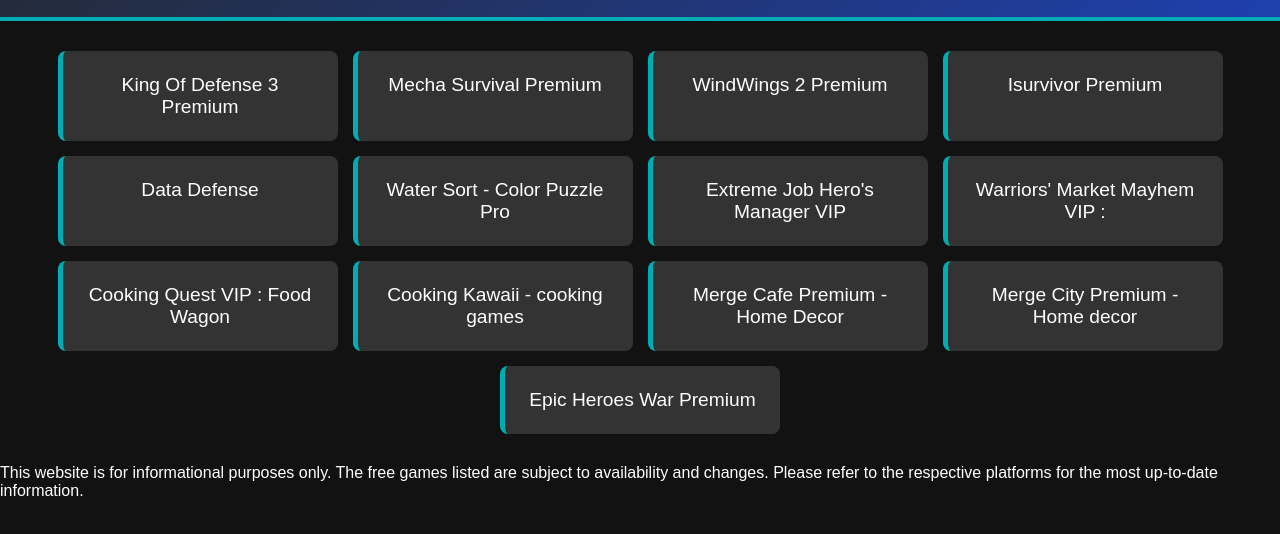
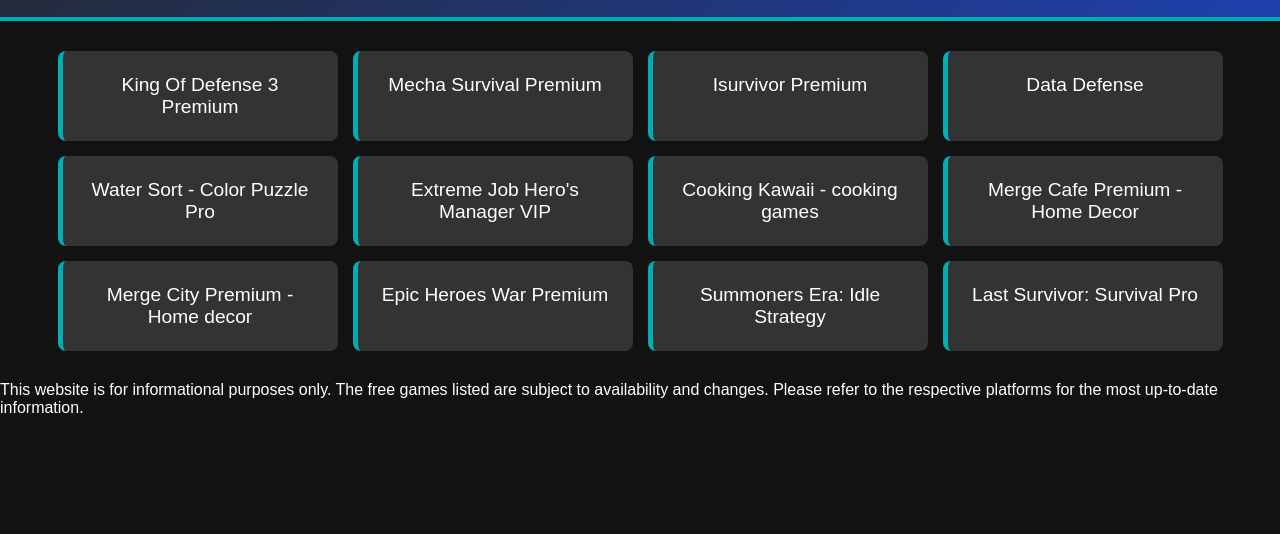
Before and after one commit to Dwaynedibbli/Free-games-list, a plain HTML site: page game_pages/google_play.html in a window 1280 px wide. Shown: the part 132-666 px from the top of the page. Drawn offline with Linux system fonts and the light colour scheme.

Commit message:
Hourly update of free games list

```diff
--- a/game_pages/google_play.html
+++ b/game_pages/google_play.html
@@ -19,17 +19,16 @@
     <div class="game-container">
         <div class="game-item"><a href="https://play.google.com/store/apps/details?id=com.Gcenter.King.of.Defense3.Suvivor.TD.premium">King Of Defense 3 Premium</a></div>
         <div class="game-item"><a href="https://play.google.com/store/apps/details?id=com.Gcenter.SciFi.Survivor.io.Mecha.Survival.Firenow.premium">Mecha Survival Premium</a></div>
-        <div class="game-item"><a href="https://play.google.com/store/apps/details?id=com.Gcenter.WindWings.Galaxy.Attack.SHMUP.premium">WindWings 2 Premium</a></div>
         <div class="game-item"><a href="https://play.google.com/store/apps/details?id=com.Gcenter.i.Survivor.Epic.SHMUP.premium">Isurvivor Premium</a></div>
         <div class="game-item"><a href="https://play.google.com/store/apps/details?id=com.IIBlocks.DataDefense">Data Defense</a></div>
         <div class="game-item"><a href="https://play.google.com/store/apps/details?id=com.IQPuzzlesGames.WaterSortColorPuzzlePro">Water Sort - Color Puzzle Pro</a></div>
         <div class="game-item"><a href="https://play.google.com/store/apps/details?id=com.bigshotgames.hero_managervip">Extreme Job Hero's Manager VIP</a></div>
-        <div class="game-item"><a href="https://play.google.com/store/apps/details?id=com.catlab.blacksmithvip">Warriors' Market Mayhem VIP :</a></div>
-        <div class="game-item"><a href="https://play.google.com/store/apps/details?id=com.catlab.cookglobalvip">Cooking Quest VIP : Food Wagon</a></div>
         <div class="game-item"><a href="https://play.google.com/store/apps/details?id=com.cscmobi.cooking.love">Cooking Kawaii - cooking games</a></div>
         <div class="game-item"><a href="https://play.google.com/store/apps/details?id=com.cscmobi.merge.cafe.premium">Merge Cafe Premium -Home Decor</a></div>
         <div class="game-item"><a href="https://play.google.com/store/apps/details?id=com.cscmobi.merge.city.premium">Merge City Premium -Home decor</a></div>
         <div class="game-item"><a href="https://play.google.com/store/apps/details?id=com.divmob.epicheroeswar.en.freemium">Epic Heroes War Premium</a></div>
+        <div class="game-item"><a href="https://play.google.com/store/apps/details?id=com.fansipan.idle.summoners.era.heroes.afk">Summoners Era: Idle Strategy</a></div>
+        <div class="game-item"><a href="https://play.google.com/store/apps/details?id=com.gemjam.last.survivor.zombie.survival.games.apocalypse.rpg.open.world.adventure.action.shooting.pro">Last Survivor: Survival Pro</a></div>
     </div>
 <footer>
     <p>This website is for informational purposes only. The free games listed are subject to availability and changes. Please refer to the respective platforms for the most up-to-date information.</p>
```
Also changed, not shown: game_pages/epic.html (+1 -1 lines), index.html (+1 -1 lines).
